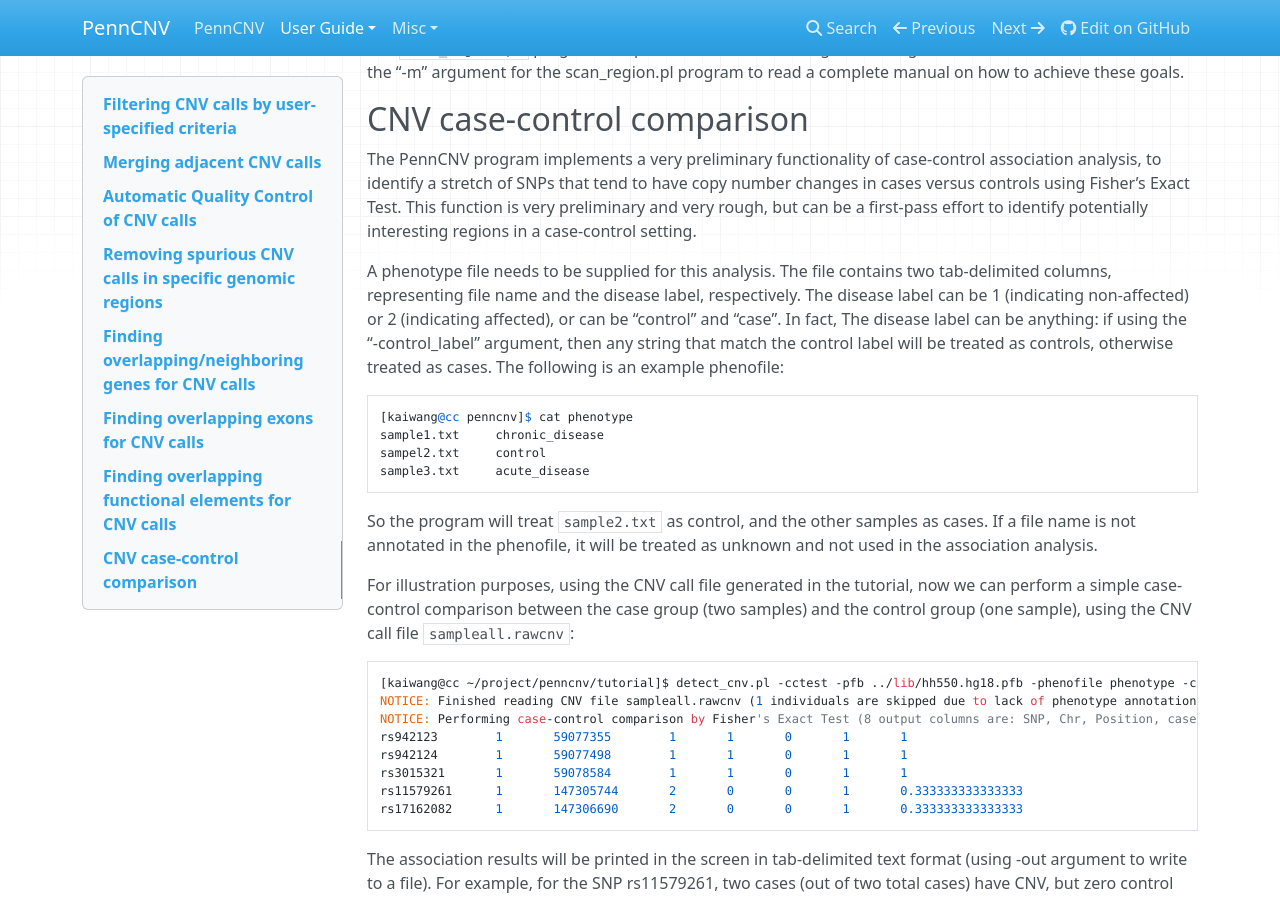
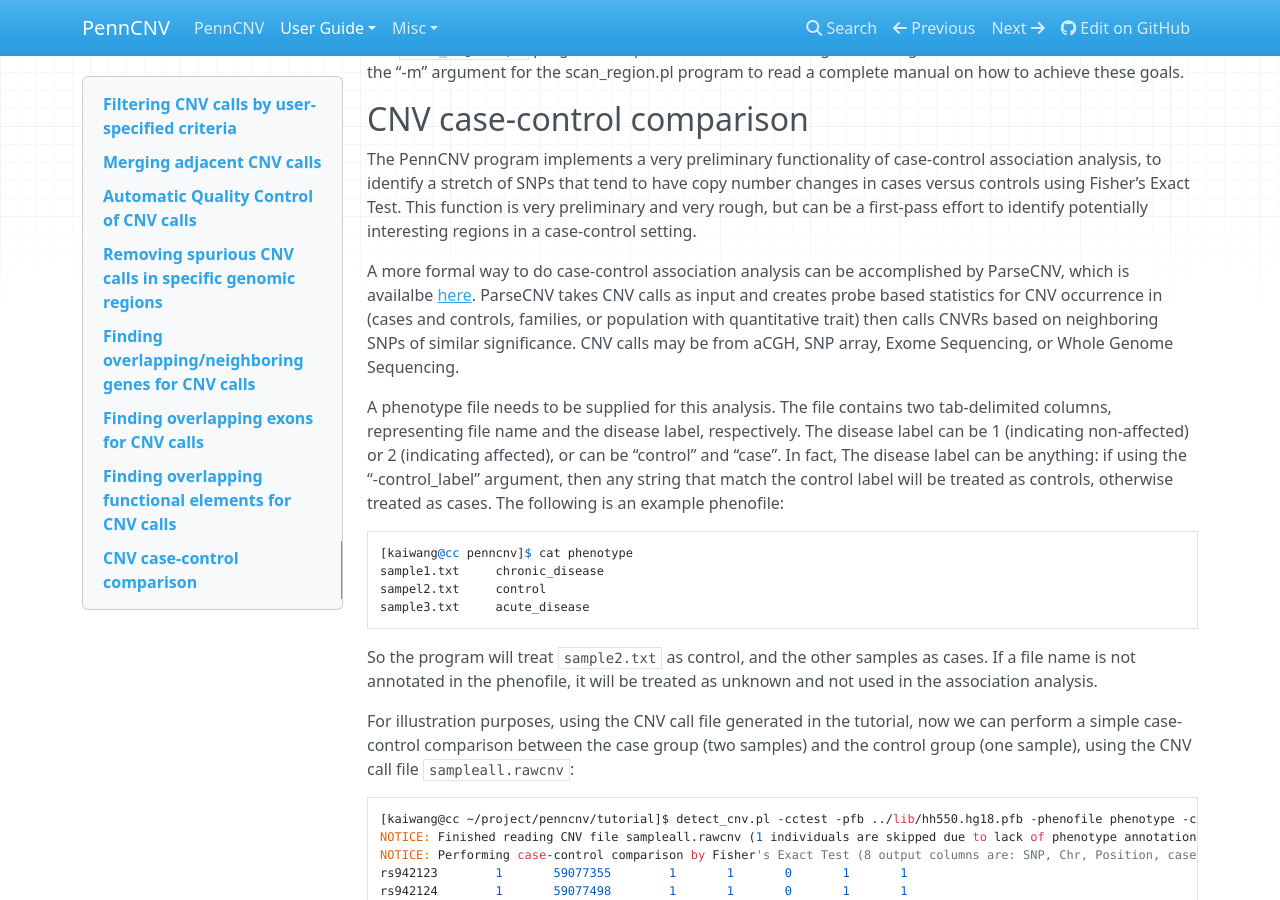
Before and after one commit to WGLab/PennCNV, an MkDocs documentation site: the page built from docs/user-guide/annotation.md, in a window 1280 px wide and 900 px high, scrolled down 3979 px. Built offline with MkDocs 1.6.1, drawn with Linux system fonts in a browser that asks for light colours; nearby versions of some CDN libraries; old or Windows-style settings are respelled for this version of MkDocs.

Commit message:
Update annotation.md

````diff
--- a/docs/user-guide/annotation.md
+++ b/docs/user-guide/annotation.md
@@ -134,6 +134,8 @@ The `scan_region.pl` program can perform these tasks using the UCSC genome annot
 
 The PennCNV program implements a very preliminary functionality of case-control association analysis, to identify a stretch of SNPs that tend to have copy number changes in cases versus controls using Fisher’s Exact Test. This function is very preliminary and very rough, but can be a first-pass effort to identify potentially interesting regions in a case-control setting.
 
+A more formal way to do case-control association analysis can be accomplished by ParseCNV, which is availalbe [here](http://parsecnv.sourceforge.net/). ParseCNV takes CNV calls as input and creates probe based statistics for CNV occurrence in (cases and controls, families, or population with quantitative trait) then calls CNVRs based on neighboring SNPs of similar significance. CNV calls may be from aCGH, SNP array, Exome Sequencing, or Whole Genome Sequencing.
+
 A phenotype file needs to be supplied for this analysis. The file contains two tab-delimited columns, representing file name and the disease label, respectively. The disease label can be 1 (indicating non-affected) or 2 (indicating affected), or can be “control” and “case”. In fact, The disease label can be anything: if using the “-control_label” argument, then any string that match the control label will be treated as controls, otherwise treated as cases. The following is an example phenofile:
 
 ```
````
